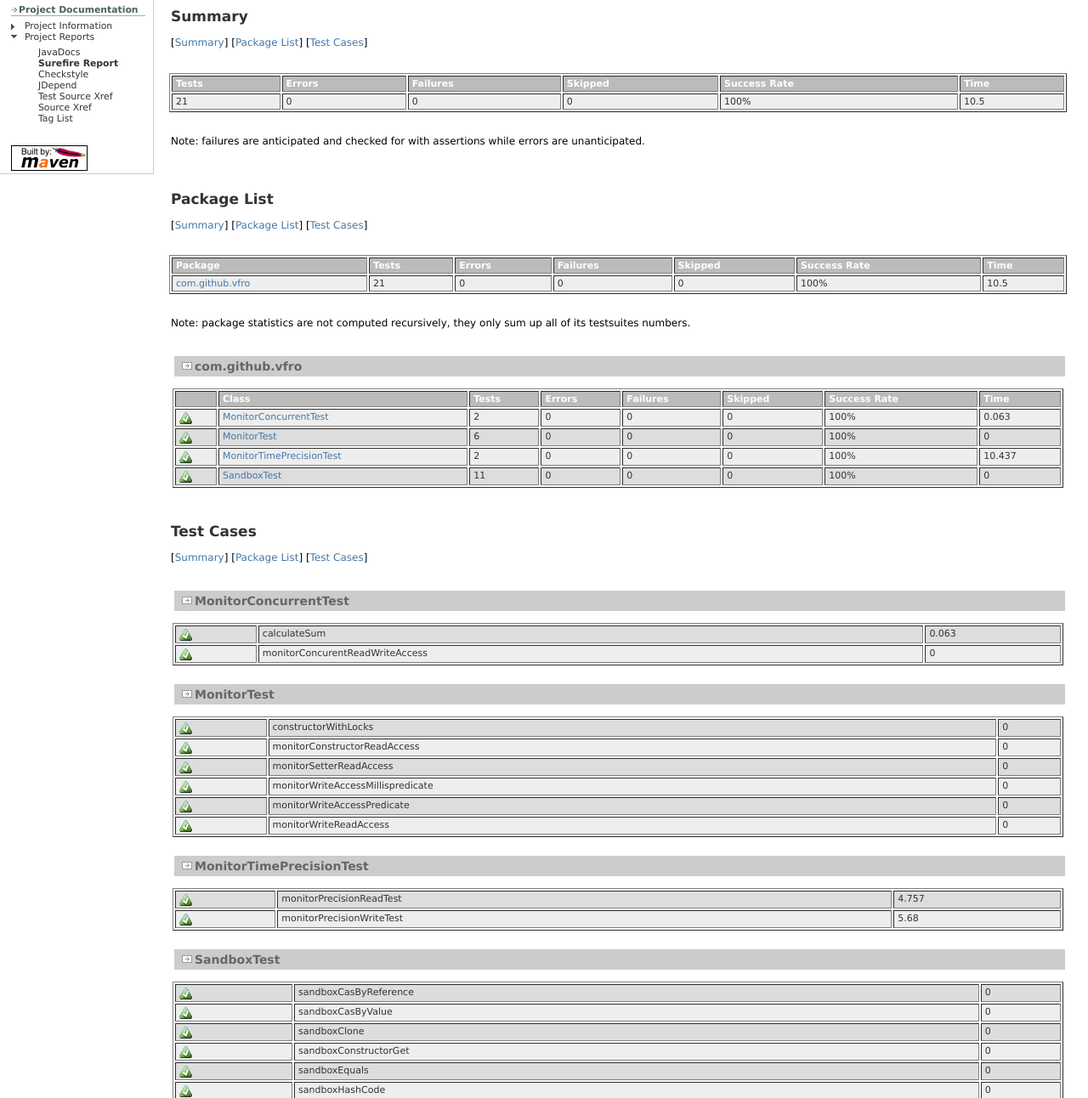
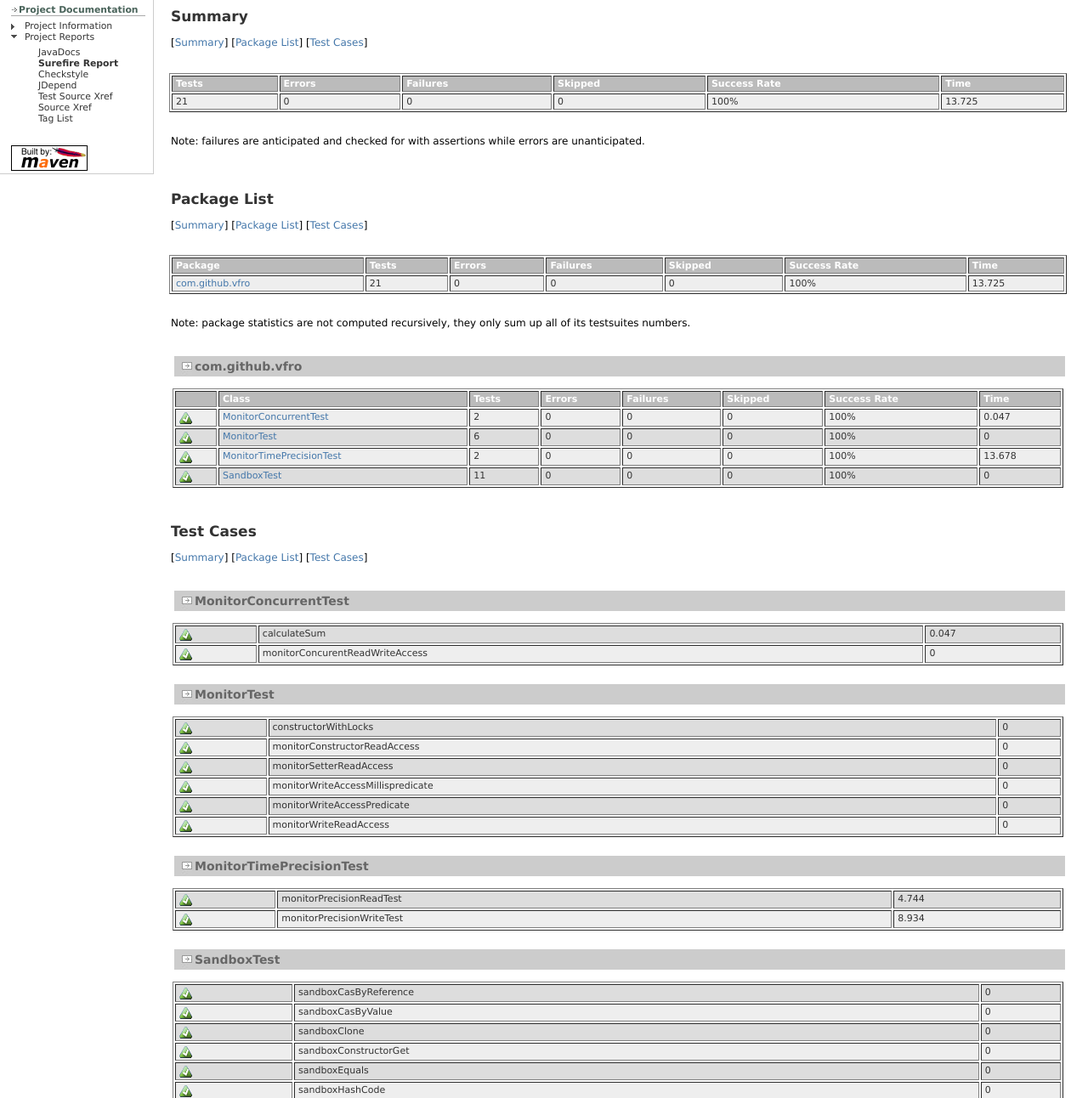
Before and after one commit to vfro/monitor, a plain HTML site: page docs/surefire-report.html in a window 1280 px wide. Shown: the part 190-1482 px from the top of the page at 85% size. Drawn offline with Linux system fonts and the light colour scheme.

Commit message:
version 3.0 is ready

```diff
--- a/docs/surefire-report.html
+++ b/docs/surefire-report.html
@@ -119,7 +119,7 @@ function toggleDisplay(elementId) {
 <td>0</td>
 <td>0</td>
 <td>100%</td>
-<td>10.5</td></tr></table><br />
+<td>13.725</td></tr></table><br />
 <p>Note: failures are anticipated and checked for with assertions while errors are unanticipated.</p><br /></div>
 <div class="section">
 <h2><a name="Package_List"></a>Package List</h2><a name="Package_List"></a>
@@ -140,7 +140,7 @@ function toggleDisplay(elementId) {
 <td>0</td>
 <td>0</td>
 <td>100%</td>
-<td>10.5</td></tr></table><br />
+<td>13.725</td></tr></table><br />
 <p>Note: package statistics are not computed recursively, they only sum up all of its testsuites numbers.</p>
 <div class="section">
 <h3><a name="com.github.vfro"></a>com.github.vfro</h3><a name="com.github.vfro"></a>
@@ -162,7 +162,7 @@ function toggleDisplay(elementId) {
 <td>0</td>
 <td>0</td>
 <td>100%</td>
-<td>0.063</td></tr>
+<td>0.047</td></tr>
 <tr class="a">
 <td><a href="#com.github.vfroMonitorTest"><img src="images/icon_success_sml.gif" alt="" /></a></td>
 <td><a href="#com.github.vfroMonitorTest">MonitorTest</a></td>
@@ -180,7 +180,7 @@ function toggleDisplay(elementId) {
 <td>0</td>
 <td>0</td>
 <td>100%</td>
-<td>10.437</td></tr>
+<td>13.678</td></tr>
 <tr class="a">
 <td><a href="#com.github.vfroSandboxTest"><img src="images/icon_success_sml.gif" alt="" /></a></td>
 <td><a href="#com.github.vfroSandboxTest">SandboxTest</a></td>
@@ -199,7 +199,7 @@ function toggleDisplay(elementId) {
 <tr class="a">
 <td><img src="images/icon_success_sml.gif" alt="" /></td>
 <td><a name="TC_com.github.vfro.MonitorConcurrentTest.calculateSum"></a>calculateSum</td>
-<td>0.063</td></tr>
+<td>0.047</td></tr>
 <tr class="b">
 <td><img src="images/icon_success_sml.gif" alt="" /></td>
 <td><a name="TC_com.github.vfro.MonitorConcurrentTest.monitorConcurentReadWriteAccess"></a>monitorConcurentReadWriteAccess</td>
@@ -237,11 +237,11 @@ function toggleDisplay(elementId) {
 <tr class="a">
 <td><img src="images/icon_success_sml.gif" alt="" /></td>
 <td><a name="TC_com.github.vfro.MonitorTimePrecisionTest.monitorPrecisionReadTest"></a>monitorPrecisionReadTest</td>
-<td>4.757</td></tr>
+<td>4.744</td></tr>
 <tr class="b">
 <td><img src="images/icon_success_sml.gif" alt="" /></td>
 <td><a name="TC_com.github.vfro.MonitorTimePrecisionTest.monitorPrecisionWriteTest"></a>monitorPrecisionWriteTest</td>
-<td>5.68</td></tr></table></div>
+<td>8.934</td></tr></table></div>
 <div class="section">
 <h3><a name="SandboxTest"></a>SandboxTest</h3><a name="com.github.vfroSandboxTest"></a>
 <table border="1" class="bodyTable">
```
Also changed, not shown: docs/xref/com/github/vfro/Monitor.html (+2 -2 lines), 18 other files.
